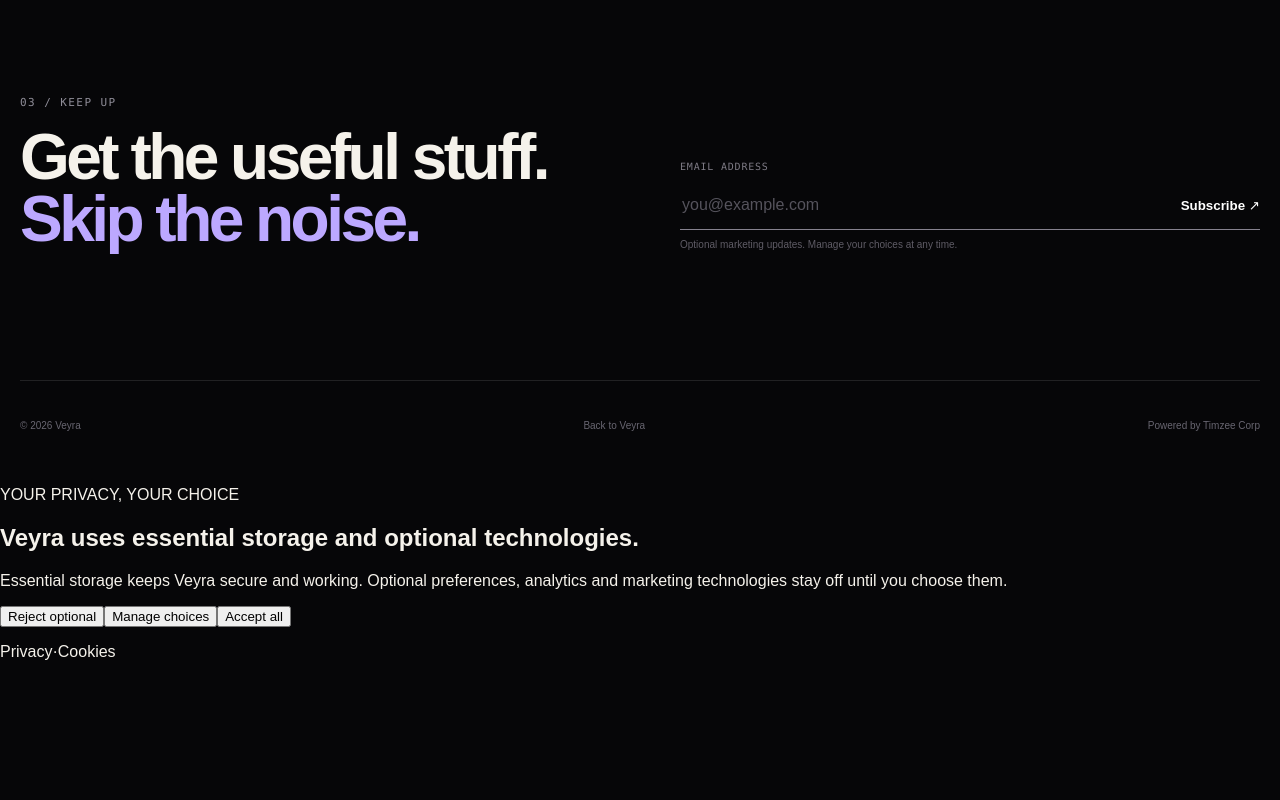
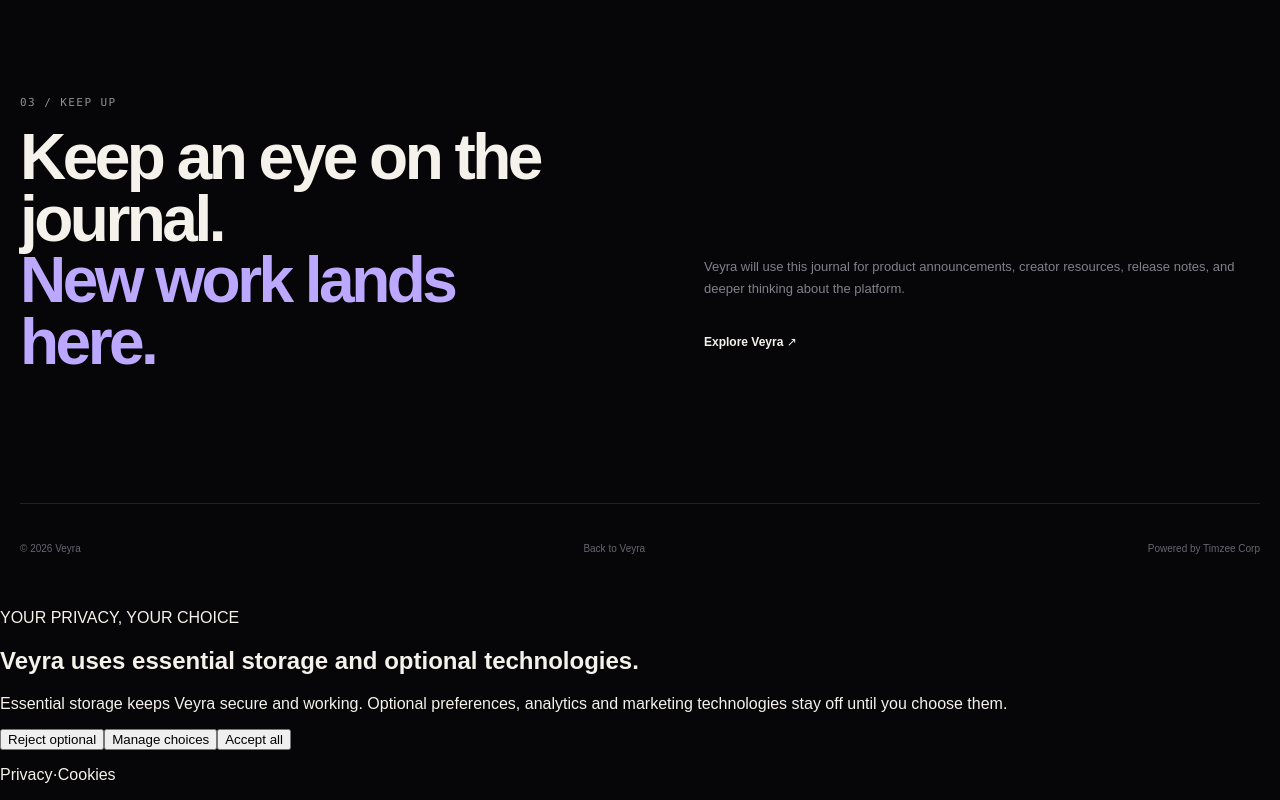
Before and after one commit to Timzee00/Veyra, a Next.js app: page /blog in a window 1280 px wide. Shown: the part 2078-2878 px from the top of the page. Before the commit the page ends 2755 px from the top, so only its background shows below. Built offline with nearby package versions, Linux system fonts and the light colour scheme.

Commit message:
fix(blog): remove nonfunctional newsletter form

```diff
--- a/src/app/blog/page.tsx
+++ b/src/app/blog/page.tsx
@@ -89,19 +89,15 @@ export default function BlogPage() {
       <section className={styles.subscribe} aria-labelledby="subscribe-title">
         <div>
           <p className="eyebrow">03 / KEEP UP</p>
-          <h2 id="subscribe-title">Get the useful stuff.<br /><span>Skip the noise.</span></h2>
+          <h2 id="subscribe-title">Keep an eye on the journal.<br /><span>New work lands here.</span></h2>
         </div>
-        <form className={styles.form} action="#" method="post">
-          <label htmlFor="blog-email">Email address</label>
-          <div>
-            <input id="blog-email" name="email" type="email" placeholder="you@example.com" autoComplete="email" required />
-            <button type="submit">Subscribe ↗</button>
-          </div>
-          <small>Optional marketing updates. Manage your choices at any time.</small>
-        </form>
+        <div className={styles.cardBody}>
+          <p>Veyra will use this journal for product announcements, creator resources, release notes, and deeper thinking about the platform.</p>
+          <Link className={styles.textLink} href="/">Explore Veyra <span>↗</span></Link>
+        </div>
       </section>
 
-      <footer className={`${styles.footer}`}>
+      <footer className={styles.footer}>
         <span>© {new Date().getFullYear()} Veyra</span>
         <Link href="/">Back to Veyra</Link>
         <span>Powered by Timzee Corp</span>
```
